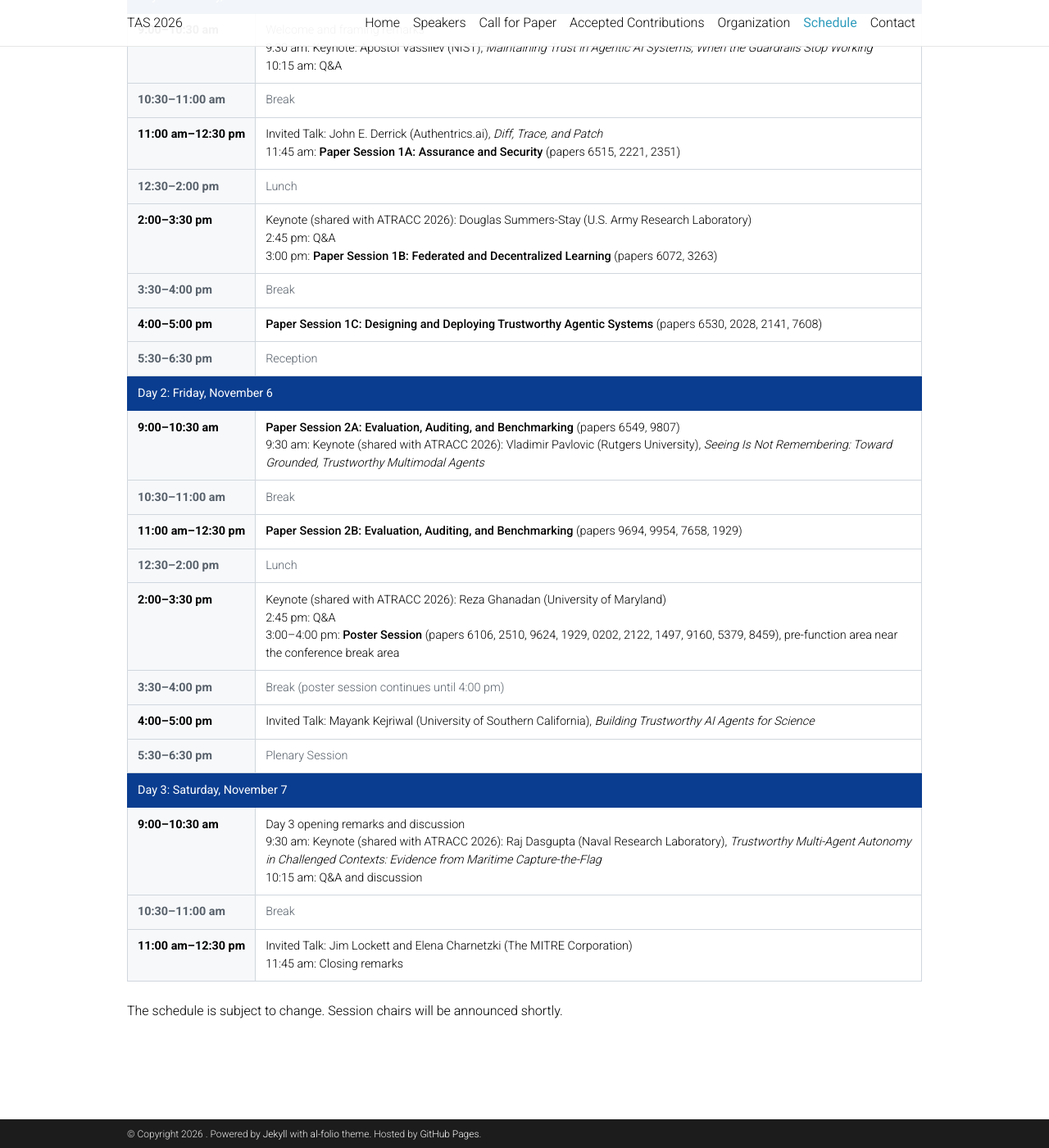
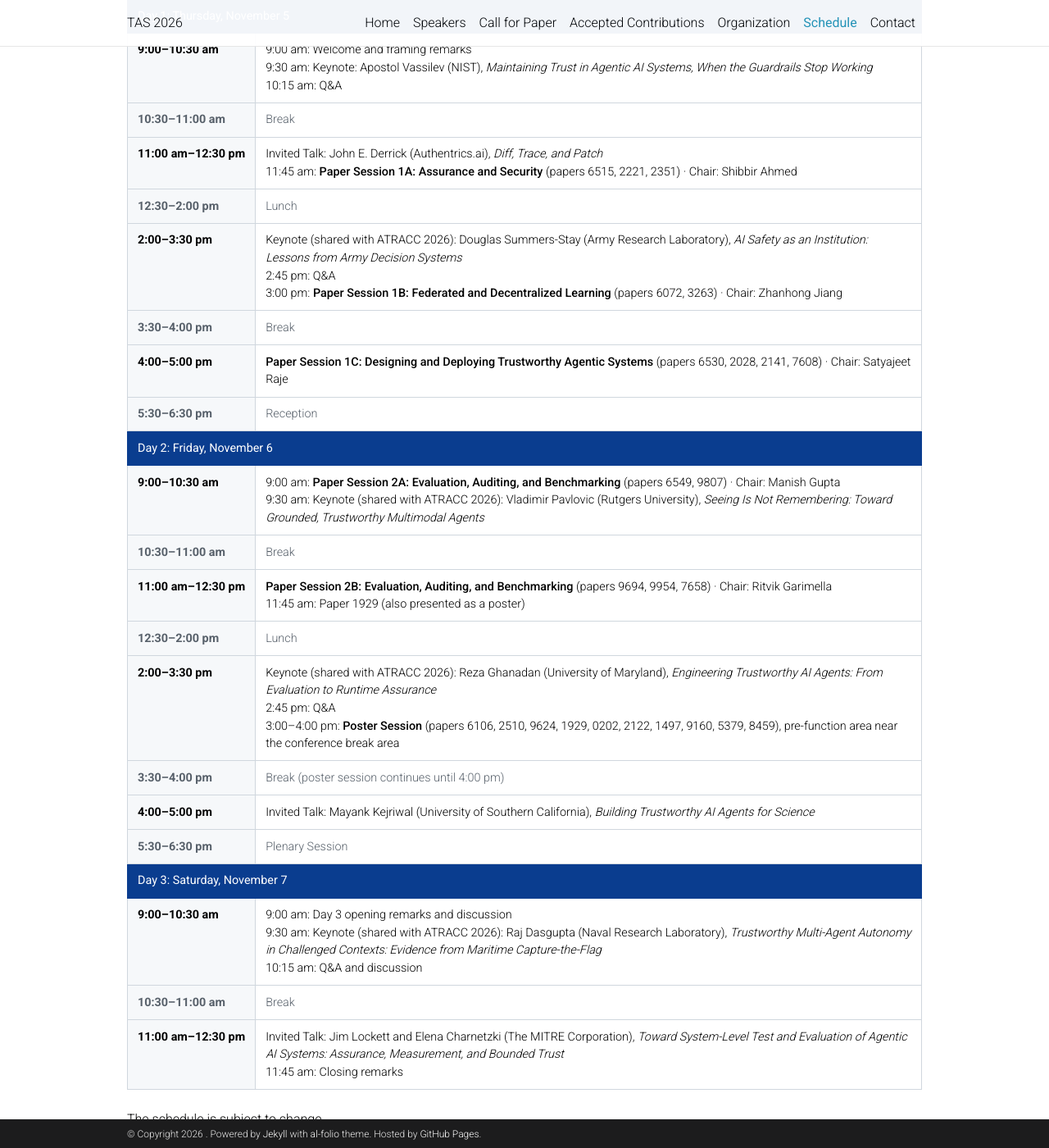
Before and after one commit to tas2026/tas2026.github.io, a Jekyll site: the page built from _pages/schedule.md, in a window 1280 px wide and 1400 px high, scrolled down 338 px. Shown: the whole window at 82% size. Built offline with Jekyll 4.4.1, drawn with Linux system fonts in a browser that asks for light colours; comment, search, counter and statistics services are not loaded; a style sheet for code colours, icons or effects is not loaded; some of the changed text lies outside the part shown.

Commit message:
Update schedule.md

```diff
--- a/_pages/schedule.md
+++ b/_pages/schedule.md
@@ -22,7 +23,7 @@ Speaker details are on the [Speakers page]({{ '/speakers/' | relative_url }}), a
     </tr>
     <tr>
       <td style="width:150px; padding:0.6rem 0.75rem; border:1px solid #d0d7de; background:#f6f8fa; vertical-align:top; font-weight:600; white-space:nowrap;">9:00&ndash;10:30 am</td>
-      <td style="padding:0.6rem 0.75rem; border:1px solid #d0d7de; vertical-align:top;">Welcome and framing remarks<br>9:30 am: Keynote: Apostol Vassilev (NIST), <em>Maintaining Trust in Agentic AI Systems, When the Guardrails Stop Working</em><br>10:15 am: Q&amp;A</td>
+      <td style="padding:0.6rem 0.75rem; border:1px solid #d0d7de; vertical-align:top;">9:00 am: Welcome and framing remarks<br>9:30 am: Keynote: Apostol Vassilev (NIST), <em>Maintaining Trust in Agentic AI Systems, When the Guardrails Stop Working</em><br>10:15 am: Q&amp;A</td>
     </tr>
     <tr>
       <td style="padding:0.6rem 0.75rem; border:1px solid #d0d7de; background:#f6f8fa; vertical-align:top; font-weight:600; white-space:nowrap; color:#57606a;">10:30&ndash;11:00 am</td>
@@ -30,7 +31,7 @@ Speaker details are on the [Speakers page]({{ '/speakers/' | relative_url }}), a
     </tr>
     <tr>
       <td style="width:150px; padding:0.6rem 0.75rem; border:1px solid #d0d7de; background:#f6f8fa; vertical-align:top; font-weight:600; white-space:nowrap;">11:00 am&ndash;12:30 pm</td>
-      <td style="padding:0.6rem 0.75rem; border:1px solid #d0d7de; vertical-align:top;">Invited Talk: John E. Derrick (Authentrics.ai), <em>Diff, Trace, and Patch</em><br>11:45 am: <strong>Paper Session 1A: Assurance and Security</strong> (papers 6515, 2221, 2351)</td>
+      <td style="padding:0.6rem 0.75rem; border:1px solid #d0d7de; vertical-align:top;">Invited Talk: John E. Derrick (Authentrics.ai), <em>Diff, Trace, and Patch</em><br>11:45 am: <strong>Paper Session 1A: Assurance and Security</strong> (papers 6515, 2221, 2351) · Chair: Shibbir Ahmed</td>
     </tr>
     <tr>
       <td style="padding:0.6rem 0.75rem; border:1px solid #d0d7de; background:#f6f8fa; vertical-align:top; font-weight:600; white-space:nowrap; color:#57606a;">12:30&ndash;2:00 pm</td>
@@ -38,7 +39,7 @@ Speaker details are on the [Speakers page]({{ '/speakers/' | relative_url }}), a
     </tr>
     <tr>
       <td style="width:150px; padding:0.6rem 0.75rem; border:1px solid #d0d7de; background:#f6f8fa; vertical-align:top; font-weight:600; white-space:nowrap;">2:00&ndash;3:30 pm</td>
-      <td style="padding:0.6rem 0.75rem; border:1px solid #d0d7de; vertical-align:top;">Keynote (shared with ATRACC 2026): Douglas Summers-Stay (U.S. Army Research Laboratory)<br>2:45 pm: Q&amp;A<br>3:00 pm: <strong>Paper Session 1B: Federated and Decentralized Learning</strong> (papers 6072, 3263)</td>
+      <td style="padding:0.6rem 0.75rem; border:1px solid #d0d7de; vertical-align:top;">Keynote (shared with ATRACC 2026): Douglas Summers-Stay (Army Research Laboratory), <em>AI Safety as an Institution: Lessons from Army Decision Systems</em><br>2:45 pm: Q&amp;A<br>3:00 pm: <strong>Paper Session 1B: Federated and Decentralized Learning</strong> (papers 6072, 3263) · Chair: Zhanhong Jiang</td>
     </tr>
     <tr>
       <td style="padding:0.6rem 0.75rem; border:1px solid #d0d7de; background:#f6f8fa; vertical-align:top; font-weight:600; white-space:nowrap; color:#57606a;">3:30&ndash;4:00 pm</td>
@@ -46,7 +47,7 @@ Speaker details are on the [Speakers page]({{ '/speakers/' | relative_url }}), a
     </tr>
     <tr>
       <td style="width:150px; padding:0.6rem 0.75rem; border:1px solid #d0d7de; background:#f6f8fa; vertical-align:top; font-weight:600; white-space:nowrap;">4:00&ndash;5:00 pm</td>
-      <td style="padding:0.6rem 0.75rem; border:1px solid #d0d7de; vertical-align:top;"><strong>Paper Session 1C: Designing and Deploying Trustworthy Agentic Systems</strong> (papers 6530, 2028, 2141, 7608)</td>
+      <td style="padding:0.6rem 0.75rem; border:1px solid #d0d7de; vertical-align:top;"><strong>Paper Session 1C: Designing and Deploying Trustworthy Agentic Systems</strong> (papers 6530, 2028, 2141, 7608) · Chair: Satyajeet Raje</td>
     </tr>
     <tr>
       <td style="padding:0.6rem 0.75rem; border:1px solid #d0d7de; background:#f6f8fa; vertical-align:top; font-weight:600; white-space:nowrap; color:#57606a;">5:30&ndash;6:30 pm</td>
@@ -57,7 +58,7 @@ Speaker details are on the [Speakers page]({{ '/speakers/' | relative_url }}), a
     </tr>
     <tr>
       <td style="width:150px; padding:0.6rem 0.75rem; border:1px solid #d0d7de; background:#f6f8fa; vertical-align:top; font-weight:600; white-space:nowrap;">9:00&ndash;10:30 am</td>
-      <td style="padding:0.6rem 0.75rem; border:1px solid #d0d7de; vertical-align:top;"><strong>Paper Session 2A: Evaluation, Auditing, and Benchmarking</strong> (papers 6549, 9807)<br>9:30 am: Keynote (shared with ATRACC 2026): Vladimir Pavlovic (Rutgers University), <em>Seeing Is Not Remembering: Toward Grounded, Trustworthy Multimodal Agents</em></td>
+      <td style="padding:0.6rem 0.75rem; border:1px solid #d0d7de; vertical-align:top;">9:00 am: <strong>Paper Session 2A: Evaluation, Auditing, and Benchmarking</strong> (papers 6549, 9807) · Chair: Manish Gupta<br>9:30 am: Keynote (shared with ATRACC 2026): Vladimir Pavlovic (Rutgers University), <em>Seeing Is Not Remembering: Toward Grounded, Trustworthy Multimodal Agents</em></td>
     </tr>
     <tr>
       <td style="padding:0.6rem 0.75rem; border:1px solid #d0d7de; background:#f6f8fa; vertical-align:top; font-weight:600; white-space:nowrap; color:#57606a;">10:30&ndash;11:00 am</td>
@@ -65,7 +66,7 @@ Speaker details are on the [Speakers page]({{ '/speakers/' | relative_url }}), a
     </tr>
     <tr>
       <td style="width:150px; padding:0.6rem 0.75rem; border:1px solid #d0d7de; background:#f6f8fa; vertical-align:top; font-weight:600; white-space:nowrap;">11:00 am&ndash;12:30 pm</td>
-      <td style="padding:0.6rem 0.75rem; border:1px solid #d0d7de; vertical-align:top;"><strong>Paper Session 2B: Evaluation, Auditing, and Benchmarking</strong> (papers 9694, 9954, 7658, 1929)<br></td>
+      <td style="padding:0.6rem 0.75rem; border:1px solid #d0d7de; vertical-align:top;"><strong>Paper Session 2B: Evaluation, Auditing, and Benchmarking</strong> (papers 9694, 9954, 7658) · Chair: Ritvik Garimella<br>11:45 am: Paper 1929 (also presented as a poster)</td>
     </tr>
     <tr>
       <td style="padding:0.6rem 0.75rem; border:1px solid #d0d7de; background:#f6f8fa; vertical-align:top; font-weight:600; white-space:nowrap; color:#57606a;">12:30&ndash;2:00 pm</td>
@@ -73,7 +74,7 @@ Speaker details are on the [Speakers page]({{ '/speakers/' | relative_url }}), a
     </tr>
     <tr>
       <td style="width:150px; padding:0.6rem 0.75rem; border:1px solid #d0d7de; background:#f6f8fa; vertical-align:top; font-weight:600; white-space:nowrap;">2:00&ndash;3:30 pm</td>
-      <td style="padding:0.6rem 0.75rem; border:1px solid #d0d7de; vertical-align:top;">Keynote (shared with ATRACC 2026): Reza Ghanadan (University of Maryland)<br>2:45 pm: Q&amp;A<br>3:00&ndash;4:00 pm: <strong>Poster Session</strong> (papers 6106, 2510, 9624, 1929, 0202, 2122, 1497, 9160, 5379, 8459), pre-function area near the conference break area</td>
+      <td style="padding:0.6rem 0.75rem; border:1px solid #d0d7de; vertical-align:top;">Keynote (shared with ATRACC 2026): Reza Ghanadan (University of Maryland), <em>Engineering Trustworthy AI Agents: From Evaluation to Runtime Assurance</em><br>2:45 pm: Q&amp;A<br>3:00&ndash;4:00 pm: <strong>Poster Session</strong> (papers 6106, 2510, 9624, 1929, 0202, 2122, 1497, 9160, 5379, 8459), pre-function area near the conference break area</td>
     </tr>
     <tr>
       <td style="padding:0.6rem 0.75rem; border:1px solid #d0d7de; background:#f6f8fa; vertical-align:top; font-weight:600; white-space:nowrap; color:#57606a;">3:30&ndash;4:00 pm</td>
@@ -92,7 +93,7 @@ Speaker details are on the [Speakers page]({{ '/speakers/' | relative_url }}), a
     </tr>
     <tr>
       <td style="width:150px; padding:0.6rem 0.75rem; border:1px solid #d0d7de; background:#f6f8fa; vertical-align:top; font-weight:600; white-space:nowrap;">9:00&ndash;10:30 am</td>
-      <td style="padding:0.6rem 0.75rem; border:1px solid #d0d7de; vertical-align:top;">Day 3 opening remarks and discussion<br>9:30 am: Keynote (shared with ATRACC 2026): Raj Dasgupta (Naval Research Laboratory), <em>Trustworthy Multi-Agent Autonomy in Challenged Contexts: Evidence from Maritime Capture-the-Flag</em><br>10:15 am: Q&amp;A and discussion</td>
+      <td style="padding:0.6rem 0.75rem; border:1px solid #d0d7de; vertical-align:top;">9:00 am: Day 3 opening remarks and discussion<br>9:30 am: Keynote (shared with ATRACC 2026): Raj Dasgupta (Naval Research Laboratory), <em>Trustworthy Multi-Agent Autonomy in Challenged Contexts: Evidence from Maritime Capture-the-Flag</em><br>10:15 am: Q&amp;A and discussion</td>
     </tr>
     <tr>
       <td style="padding:0.6rem 0.75rem; border:1px solid #d0d7de; background:#f6f8fa; vertical-align:top; font-weight:600; white-space:nowrap; color:#57606a;">10:30&ndash;11:00 am</td>
@@ -100,10 +101,10 @@ Speaker details are on the [Speakers page]({{ '/speakers/' | relative_url }}), a
     </tr>
     <tr>
       <td style="width:150px; padding:0.6rem 0.75rem; border:1px solid #d0d7de; background:#f6f8fa; vertical-align:top; font-weight:600; white-space:nowrap;">11:00 am&ndash;12:30 pm</td>
-      <td style="padding:0.6rem 0.75rem; border:1px solid #d0d7de; vertical-align:top;">Invited Talk: Jim Lockett and Elena Charnetzki (The MITRE Corporation)<br>11:45 am: Closing remarks</td>
+      <td style="padding:0.6rem 0.75rem; border:1px solid #d0d7de; vertical-align:top;">Invited Talk: Jim Lockett and Elena Charnetzki (The MITRE Corporation), <em>Toward System-Level Test and Evaluation of Agentic AI Systems: Assurance, Measurement, and Bounded Trust</em><br>11:45 am: Closing remarks</td>
     </tr>
   </tbody>
 </table>
 </div>
 
-The schedule is subject to change. Session chairs will be announced shortly.
+The schedule is subject to change.
```
Also changed, not shown: other parts of _pages/schedule.md (+2 -1 lines).
